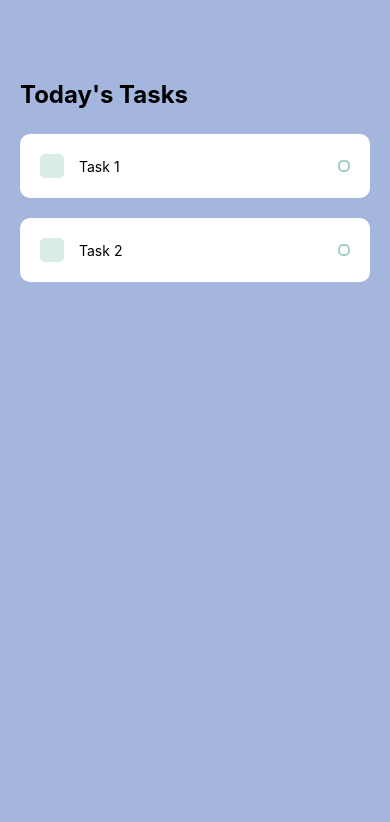
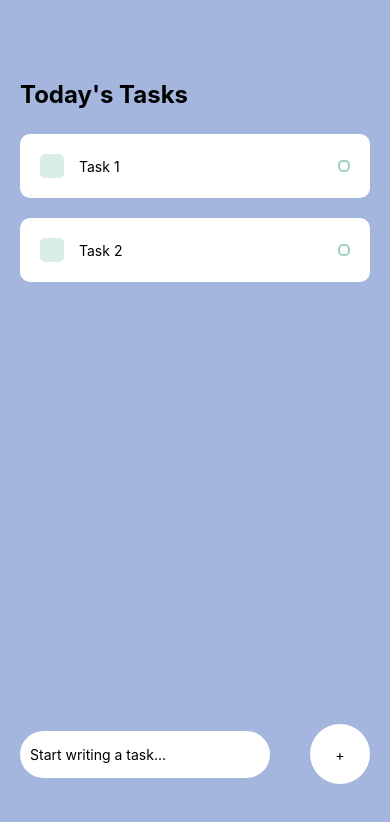
Before and after one commit to JunaedAbed/todo-react-native, a React Native app: screen / in a window 390 px wide. Shown: the top 822 px of the page. Built offline with nearby package versions, Linux system fonts and the light colour scheme.

Commit message:
modified:   App.js

```diff
--- a/App.js
+++ b/App.js
@@ -1,5 +1,13 @@
 import React from "react";
-import { Image, StyleSheet, Text, View } from "react-native";
+import {
+  KeyboardAvoidingView,
+  Platform,
+  StyleSheet,
+  Text,
+  TextInput,
+  TouchableOpacity,
+  View,
+} from "react-native";
 import Task from "./components/Task";
 
 export default function App() {
@@ -15,6 +23,22 @@
           <Task text={"Task 2"} />
         </View>
       </View>
+
+      {/* write a task */}
+      <KeyboardAvoidingView
+        behavior={Platform.OS === "ios" ? "padding" : "height"}
+        style={styles.writeTaskWrapper}
+      >
+        <TextInput
+          style={styles.input}
+          placeholder={"Start writing a task..."}
+        />
+        <TouchableOpacity>
+          <View style={styles.addWrapper}>
+            <Text style={styles.addText}>+</Text>
+          </View>
+        </TouchableOpacity>
+      </KeyboardAvoidingView>
     </View>
   );
 }
@@ -35,4 +59,29 @@
   items: {
     marginTop: 25,
   },
+  writeTaskWrapper: {
+    position: "absolute",
+    bottom: 60,
+    width: "100%",
+    flexDirection: "row",
+    justifyContent: "space-around",
+    alignItems: "center",
+  },
+  input: {
+    paddingVertical: 15,
+    paddingHorizontal: 15,
+    paddingLeft: 10,
+    width: 250,
+    backgroundColor: "white",
+    borderRadius: 60,
+  },
+  addWrapper: {
+    width: 60,
+    height: 60,
+    backgroundColor: "#fff",
+    borderRadius: 60,
+    justifyContent: "center",
+    alignItems: "center",
+  },
+  addText: {},
 });
```
